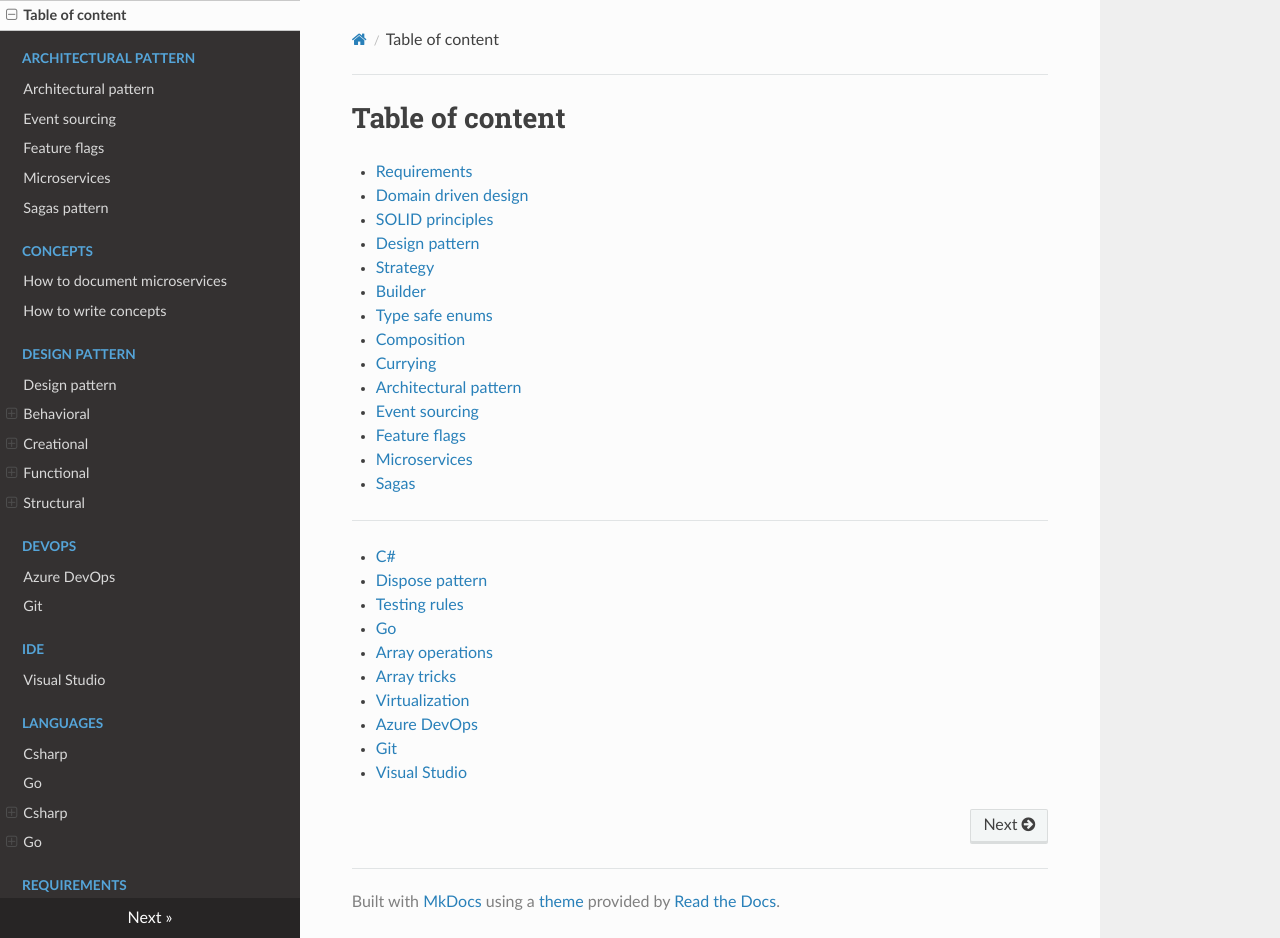
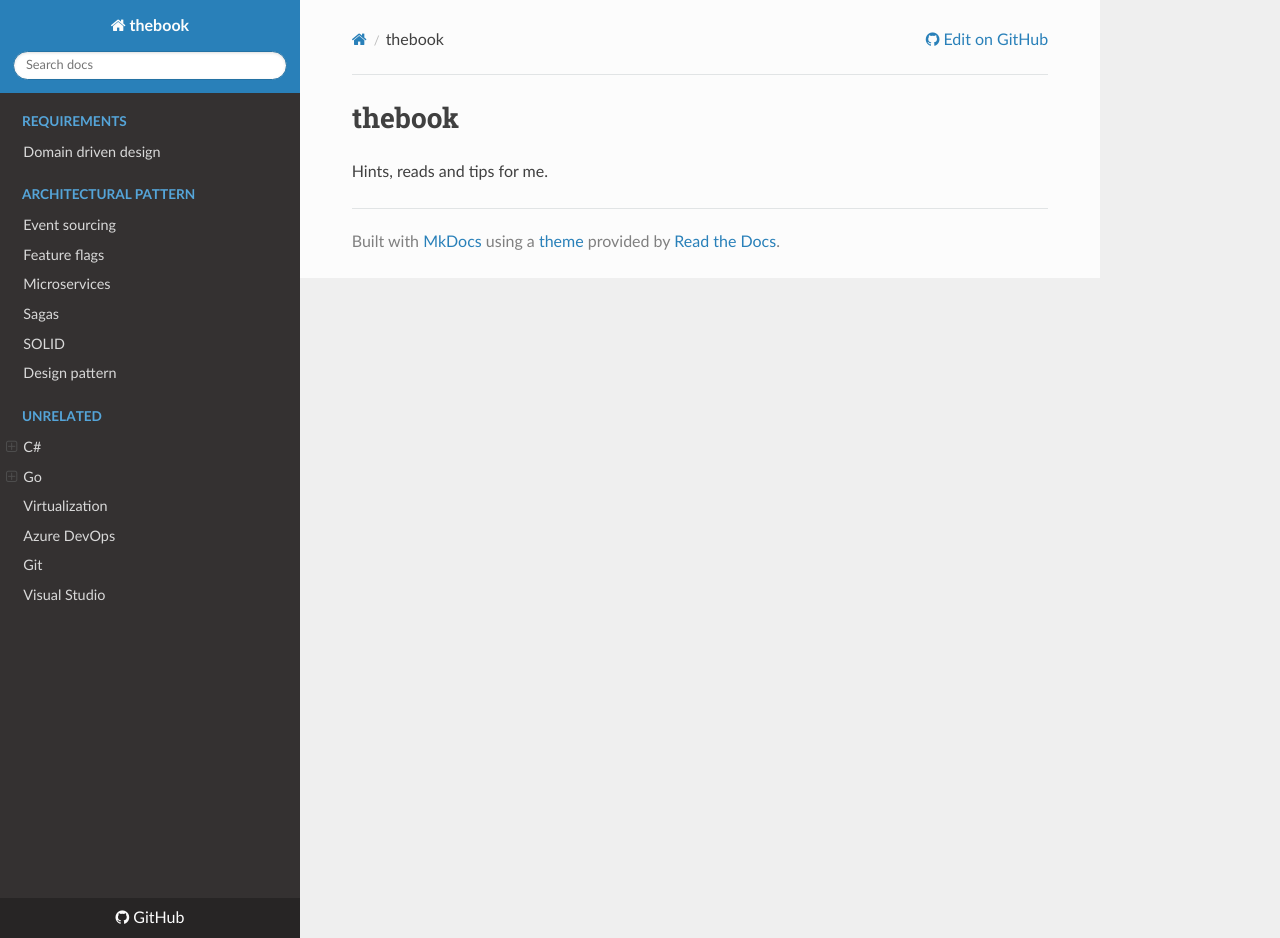
Before and after one commit to aserowy/thebook, an MkDocs documentation site: the page built from docs/index.md, in a window 1280 px wide and 938 px high. Built offline with MkDocs 1.6.1, drawn with Linux system fonts in a browser that asks for light colours; nearby versions of some CDN libraries.

Commit message:
changed nav to mkdocs standard

```diff
--- a/README.md
+++ b/README.md
@@ -1,3 +1,3 @@
-# The Book
+# thebook
 
 Hints, reads and tips for me.
--- a/docs/index.md
+++ b/docs/index.md
@@ -1,29 +1,3 @@
-# Table of content
+# thebook
 
-- [Requirements](requirements/README.md)
-  - [Domain driven design](requirements/domain_driven_design.md)
-- [SOLID principles](solid_principles/README.md)
-- [Design pattern](design_pattern/README.md)
-  - [Strategy](design_pattern/behavioral/strategy_pattern.md)
-  - [Builder](design_pattern/creational/builder_pattern.md)
-  - [Type safe enums](design_pattern/structural/type_safe_enum_pattern.md)
-  - [Composition](design_pattern/functional/composition_pattern.md)
-  - [Currying](design_pattern/functional/currying_pattern.md)
-- [Architectural pattern](architectural_pattern/README.md)
-  - [Event sourcing](architectural_pattern/event_sourcing.md)
-  - [Feature flags](architectural_pattern/feature_flags.md)
-  - [Microservices](architectural_pattern/microservices.md)
-  - [Sagas](architectural_pattern/sagas_pattern.md)
-
------------
-
-- [C#](languages/csharp.md)
-  - [Dispose pattern](languages/csharp/dispose_pattern.md)
-  - [Testing rules](languages/csharp/testing_rules.md)
-- [Go](languages/go.md)
-  - [Array operations](languages/go/array_operations.md)
-  - [Array tricks](languages/go/array_tricks.md)
-- [Virtualization](virtualization/README.md)
-- [Azure DevOps](devops/azure.md)
-- [Git](devops/git.md)
-- [Visual Studio](ide/visual_studio.md)
+Hints, reads and tips for me.
--- a/mkdocs.yml
+++ b/mkdocs.yml
@@ -1,2 +1,28 @@
+edit_uri: blob/master/docs/
+nav:
+  - Requirements:
+    - Domain driven design: requirements/domain_driven_design.md
+  - Architectural pattern:
+    - Event sourcing: architectural_pattern/event_sourcing.md
+    - Feature flags: architectural_pattern/feature_flags.md
+    - Microservices: architectural_pattern/microservices.md
+    - Sagas: architectural_pattern/sagas_pattern.md
+  - SOLID: principles/README.md
+  - Design pattern: design_pattern/README.md
+  - Unrelated:
+    - C#:
+      - Overview: languages/csharp.md
+      - Dispose pattern: languages/csharp/dispose_pattern.md
+      - Testing rules: languages/csharp/testing_rules.md
+    - Go:
+      - Overview: languages/go.md
+      - Array operations: languages/go/array_operations.md
+      - Array tricks: languages/go/array_tricks.md
+    - Virtualization: virtualization/README.md
+    - Azure DevOps: devops/azure.md
+    - Git: devops/git.md
+    - Visual Studio: ide/visual_studio.md
+repo_url: https://github.com/aserowy/thebook/
+site_author: Alexander Serowy
 site_name: thebook
 theme: readthedocs
```
Also changed, not shown: docs/architectural_pattern/README.md (deleted, +0 -1 lines), docs/principles/README.md (renamed from docs/solid_principles/README.md), docs/principles/dependency_inversion_principle.md (renamed from docs/solid_principles/dependency_inversion_principle.md), docs/principles/interface_segregation_principle.md (renamed from docs/solid_principles/interface_segregation_principle.md), docs/principles/liskov_substitution_principle.md (renamed from docs/solid_principles/liskov_substitution_principle.md), docs/principles/open_closed_principle.md (renamed from docs/solid_principles/open_closed_principle.md), docs/principles/single_responsibility_principle.md (renamed from docs/solid_principles/single_responsibility_principle.md), docs/requirements/README.md (deleted).
